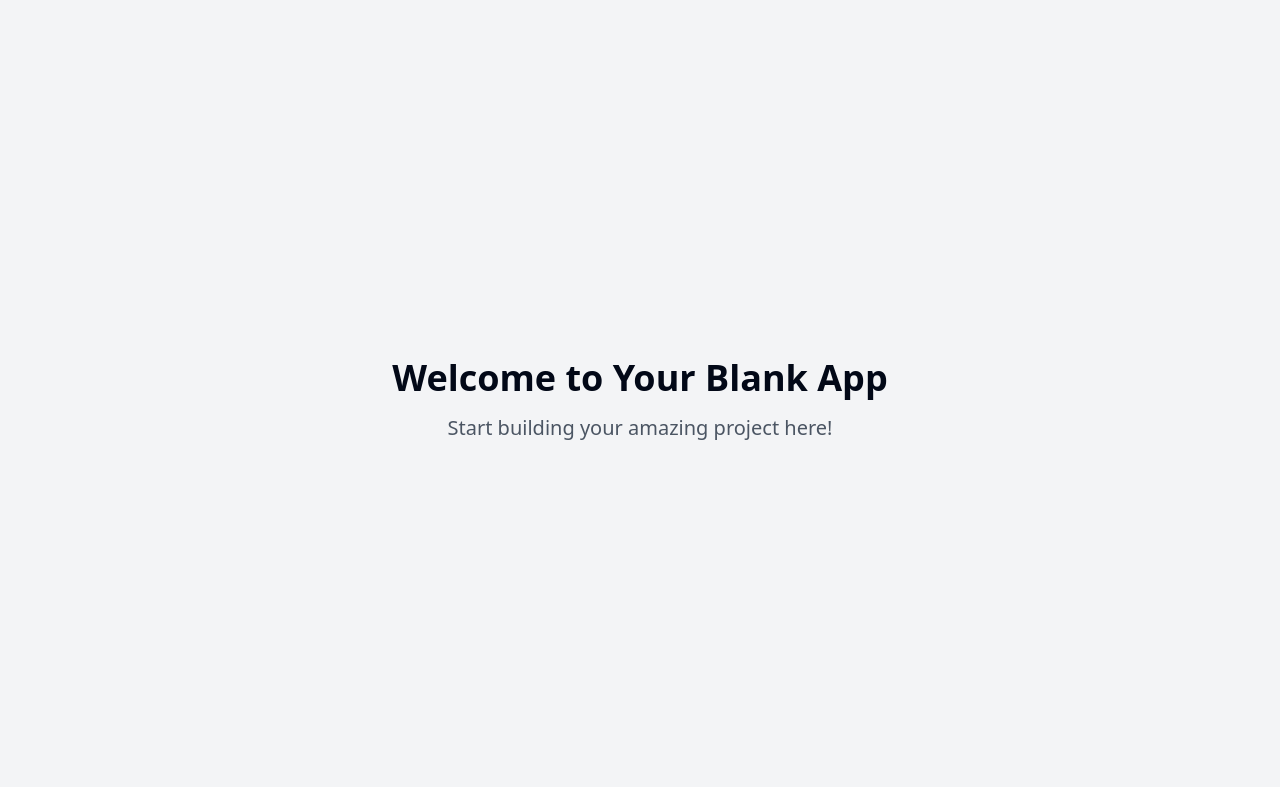
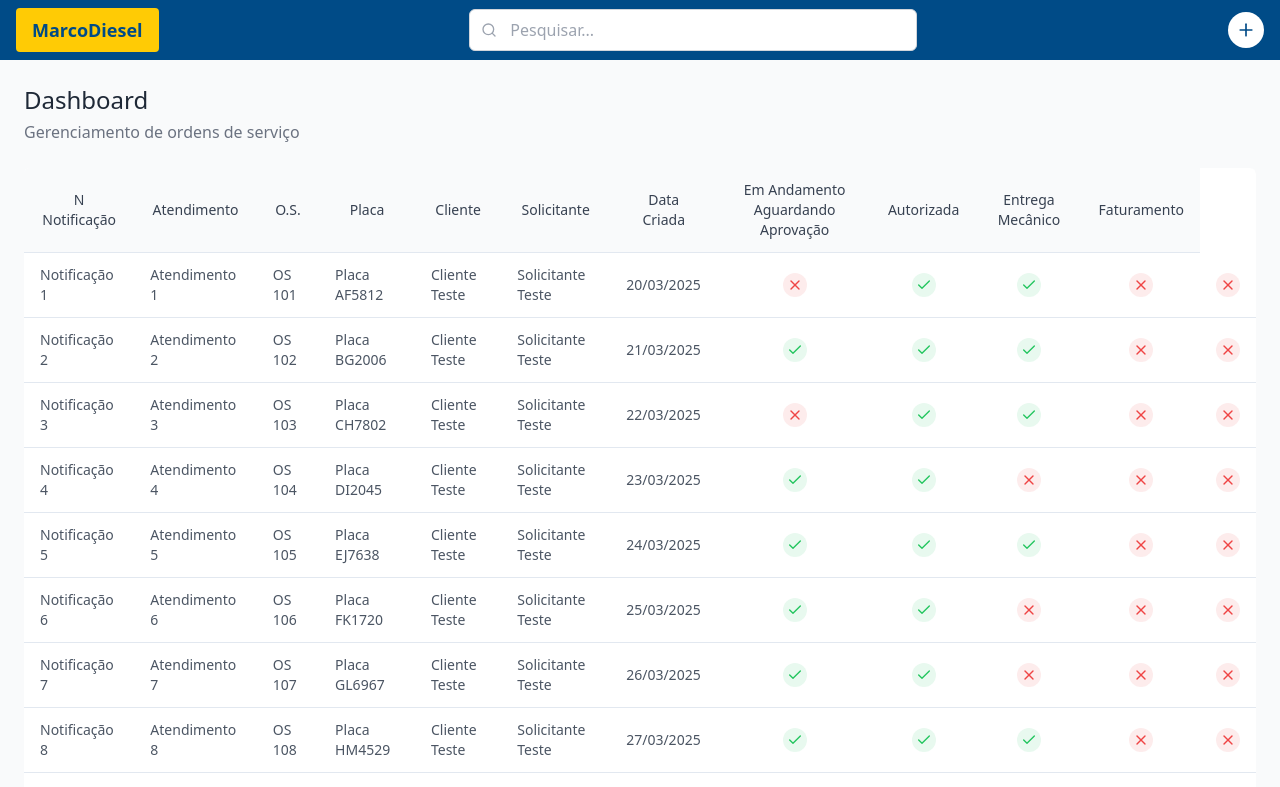
Before and after one commit to dimitriscalixto/gerenciador-atendimentos, a React (Vite) app: page / in a window 1280 px wide. Shown: the top 787 px of the page. Built offline with nearby package versions, Linux system fonts and the light colour scheme.

Commit message:
Implement requested design
Implements the design requested by the user using React, Tailwind CSS, and Shadcn UI.

```diff
--- /dev/null
+++ b/src/components/DataTable.tsx
@@ -0,0 +1,123 @@
+
+import React, { useState } from 'react';
+import { Check, X } from 'lucide-react';
+import { cn } from "@/lib/utils";
+
+interface TableRow {
+  id: string;
+  notificacao: string;
+  atendimento: string;
+  os: string;
+  placa: string;
+  cliente: string;
+  solicitante: string;
+  dataCriada: string;
+  emAndamento: boolean;
+  aguardandoAprovacao: boolean;
+  autorizada: boolean;
+  envioMecanico: boolean;
+  faturamento: boolean;
+}
+
+const mockData: TableRow[] = Array.from({ length: 15 }, (_, i) => ({
+  id: `row-${i + 1}`,
+  notificacao: `Notificação ${i + 1}`,
+  atendimento: `Atendimento ${i + 1}`,
+  os: `OS ${i + 101}`,
+  placa: `Placa ${String.fromCharCode(65 + (i % 26))}${String.fromCharCode(65 + ((i + 5) % 26))}${Math.floor(Math.random() * 9000) + 1000}`,
+  cliente: `Cliente Teste`,
+  solicitante: `Solicitante Teste`,
+  dataCriada: `${20 + (i % 10)}/03/2025`,
+  emAndamento: Math.random() > 0.3,
+  aguardandoAprovacao: Math.random() > 0.3,
+  autorizada: Math.random() > 0.5,
+  envioMecanico: false,
+  faturamento: false,
+}));
+
+interface DataTableProps {
+  className?: string;
+}
+
+const DataTable = ({ className }: DataTableProps) => {
+  const [data] = useState<TableRow[]>(mockData);
+
+  const StatusIcon = ({ status }: { status: boolean }) => {
+    if (status) {
+      return (
+        <div className="flex justify-center">
+          <div className="status-icon bg-marco-success/10 p-1 rounded-full">
+            <Check className="w-4 h-4 text-marco-success" />
+          </div>
+        </div>
+      );
+    }
+    return (
+      <div className="flex justify-center">
+        <div className="status-icon bg-marco-error/10 p-1 rounded-full">
+          <X className="w-4 h-4 text-marco-error" />
+        </div>
+      </div>
+    );
+  };
+
+  const headerClasses = "py-3 px-4 text-sm font-medium text-gray-700 border-b";
+  const cellClasses = "py-3 px-4 text-sm text-gray-600 border-b";
+
+  return (
+    <div className={cn("w-full overflow-hidden rounded-md animate-fade-in", className)}>
+      <div className="data-table-container overflow-x-auto">
+        <table className="min-w-full bg-white shadow-sm">
+          <thead>
+            <tr className="bg-gray-50">
+              <th className={headerClasses}>N Notificação</th>
+              <th className={headerClasses}>Atendimento</th>
+              <th className={headerClasses}>O.S.</th>
+              <th className={headerClasses}>Placa</th>
+              <th className={headerClasses}>Cliente</th>
+              <th className={headerClasses}>Solicitante</th>
+              <th className={headerClasses}>Data Criada</th>
+              <th className={headerClasses}>Em Andamento Aguardando Aprovação</th>
+              <th className={headerClasses}>Autorizada</th>
+              <th className={headerClasses}>Entrega Mecânico</th>
+              <th className={headerClasses}>Faturamento</th>
+            </tr>
+          </thead>
+          <tbody>
+            {data.map((row) => (
+              <tr
+                key={row.id}
+                className="table-row border-b border-gray-100 last:border-0 group"
+              >
+                <td className={cellClasses}>{row.notificacao}</td>
+                <td className={cellClasses}>{row.atendimento}</td>
+                <td className={cellClasses}>{row.os}</td>
+                <td className={cellClasses}>{row.placa}</td>
+                <td className={cellClasses}>{row.cliente}</td>
+                <td className={cellClasses}>{row.solicitante}</td>
+                <td className={cellClasses}>{row.dataCriada}</td>
+                <td className={cellClasses}>
+                  <StatusIcon status={row.emAndamento} />
+                </td>
+                <td className={cellClasses}>
+                  <StatusIcon status={row.aguardandoAprovacao} />
+                </td>
+                <td className={cellClasses}>
+                  <StatusIcon status={row.autorizada} />
+                </td>
+                <td className={cellClasses}>
+                  <StatusIcon status={row.envioMecanico} />
+                </td>
+                <td className={cellClasses}>
+                  <StatusIcon status={row.faturamento} />
+                </td>
+              </tr>
+            ))}
+          </tbody>
+        </table>
+      </div>
+    </div>
+  );
+};
+
+export default DataTable;
--- /dev/null
+++ b/src/components/Header.tsx
@@ -0,0 +1,43 @@
+
+import React from 'react';
+import { Search, Plus } from 'lucide-react';
+import { cn } from "@/lib/utils";
+
+interface HeaderProps {
+  className?: string;
+}
+
+const Header = ({ className }: HeaderProps) => {
+  return (
+    <header className={cn("w-full bg-marco-blue py-2 px-4 flex items-center justify-between", className)}>
+      <div className="flex items-center">
+        <div className="bg-marco-yellow py-2 px-4 rounded-sm flex items-center">
+          <span className="text-marco-blue font-bold text-lg">MarcoDiesel</span>
+        </div>
+      </div>
+
+      <div className="flex-1 max-w-md mx-auto">
+        <div className="relative">
+          <input
+            type="text"
+            placeholder="Pesquisar..."
+            className="search-bar w-full px-4 py-2 rounded-md border border-gray-300
+                     focus:outline-none focus:ring-2 focus:ring-marco-blue/20 pl-10 animate-fade-in"
+          />
+          <Search className="absolute left-3 top-1/2 transform -translate-y-1/2 text-gray-400 w-4 h-4" />
+        </div>
+      </div>
+
+      <div>
+        <button
+          className="bg-white hover:bg-gray-50 p-2 rounded-full transition-all duration-200
+                   hover:shadow-md group flex items-center justify-center"
+        >
+          <Plus className="w-5 h-5 text-marco-blue group-hover:scale-110 transition-transform duration-200" />
+        </button>
+      </div>
+    </header>
+  );
+};
+
+export default Header;
--- a/src/index.css
+++ b/src/index.css
@@ -1,3 +1,4 @@
+
 @tailwind base;
 @tailwind components;
 @tailwind utilities;
@@ -35,19 +36,12 @@
     --radius: 0.5rem;
 
     --sidebar-background: 0 0% 98%;
-
     --sidebar-foreground: 240 5.3% 26.1%;
-
     --sidebar-primary: 240 5.9% 10%;
-
     --sidebar-primary-foreground: 0 0% 98%;
-
     --sidebar-accent: 240 4.8% 95.9%;
-
     --sidebar-accent-foreground: 240 5.9% 10%;
-
     --sidebar-border: 220 13% 91%;
-
     --sidebar-ring: 217.2 91.2% 59.8%;
   }
 
@@ -97,5 +91,51 @@
 
   body {
     @apply bg-background text-foreground;
+    font-feature-settings: "rlig" 1, "calt" 1;
   }
 }
+
+/* Custom Styles */
+.search-bar {
+  transition: all 0.3s ease;
+}
+
+.search-bar:focus {
+  box-shadow: 0 0 0 2px rgba(0, 75, 135, 0.2);
+}
+
+.table-row {
+  transition: background-color 0.2s ease;
+}
+
+.table-row:hover {
+  background-color: rgba(0, 0, 0, 0.02);
+}
+
+.status-icon {
+  transition: transform 0.2s ease;
+}
+
+.status-icon:hover {
+  transform: scale(1.1);
+}
+
+/* Custom scrollbar for table */
+.data-table-container::-webkit-scrollbar {
+  width: 8px;
+  height: 8px;
+}
+
+.data-table-container::-webkit-scrollbar-track {
+  background: #f1f1f1;
+  border-radius: 4px;
+}
+
+.data-table-container::-webkit-scrollbar-thumb {
+  background: #c1c1c1;
+  border-radius: 4px;
+}
+
+.data-table-container::-webkit-scrollbar-thumb:hover {
+  background: #a1a1a1;
+}
--- a/src/pages/Index.tsx
+++ b/src/pages/Index.tsx
@@ -1,12 +1,29 @@
-// Update this page (the content is just a fallback if you fail to update the page)
+
+import React from 'react';
+import Header from '@/components/Header';
+import DataTable from '@/components/DataTable';
 
 const Index = () => {
   return (
-    <div className="min-h-screen flex items-center justify-center bg-gray-100">
-      <div className="text-center">
-        <h1 className="text-4xl font-bold mb-4">Welcome to Your Blank App</h1>
-        <p className="text-xl text-gray-600">Start building your amazing project here!</p>
-      </div>
+    <div className="flex flex-col min-h-screen bg-gray-50 animate-fade-in">
+      <Header />
+
+      <main className="flex-1 w-full p-4 md:p-6">
+        <div className="max-w-full mx-auto">
+          <div className="mb-6 animate-fade-in-up" style={{ animationDelay: '100ms' }}>
+            <h1 className="text-2xl font-medium text-gray-800">Dashboard</h1>
+            <p className="text-gray-500 mt-1">Gerenciamento de ordens de serviço</p>
+          </div>
+
+          <div className="animate-fade-in-up" style={{ animationDelay: '200ms' }}>
+            <DataTable />
+          </div>
+        </div>
+      </main>
+
+      <footer className="py-4 px-6 bg-white border-t text-center text-gray-500 text-sm">
+        <p>© 2025 MarcoDiesel. Todos os direitos reservados.</p>
+      </footer>
     </div>
   );
 };
--- a/tailwind.config.ts
+++ b/tailwind.config.ts
@@ -1,3 +1,4 @@
+
 import type { Config } from "tailwindcss";
 
 export default {
@@ -61,6 +62,12 @@ export default {
 					'accent-foreground': 'hsl(var(--sidebar-accent-foreground))',
 					border: 'hsl(var(--sidebar-border))',
 					ring: 'hsl(var(--sidebar-ring))'
+				},
+				marco: {
+					blue: '#004B87',
+					yellow: '#FFCB05',
+					success: '#22C55E',
+					error: '#EF4444',
 				}
 			},
 			borderRadius: {
@@ -84,11 +91,32 @@ export default {
 					to: {
 						height: '0'
 					}
+				},
+				'fade-in': {
+					'0%': { opacity: '0' },
+					'100%': { opacity: '1' }
+				},
+				'fade-in-up': {
+					'0%': {
+						opacity: '0',
+						transform: 'translateY(10px)'
+					},
+					'100%': {
+						opacity: '1',
+						transform: 'translateY(0)'
+					}
+				},
+				'pulse-soft': {
+					'0%, 100%': { opacity: '1' },
+					'50%': { opacity: '0.8' }
 				}
 			},
 			animation: {
 				'accordion-down': 'accordion-down 0.2s ease-out',
-				'accordion-up': 'accordion-up 0.2s ease-out'
+				'accordion-up': 'accordion-up 0.2s ease-out',
+				'fade-in': 'fade-in 0.3s ease-out',
+				'fade-in-up': 'fade-in-up 0.5s ease-out',
+				'pulse-soft': 'pulse-soft 2s ease-in-out infinite'
 			}
 		}
 	},
```
